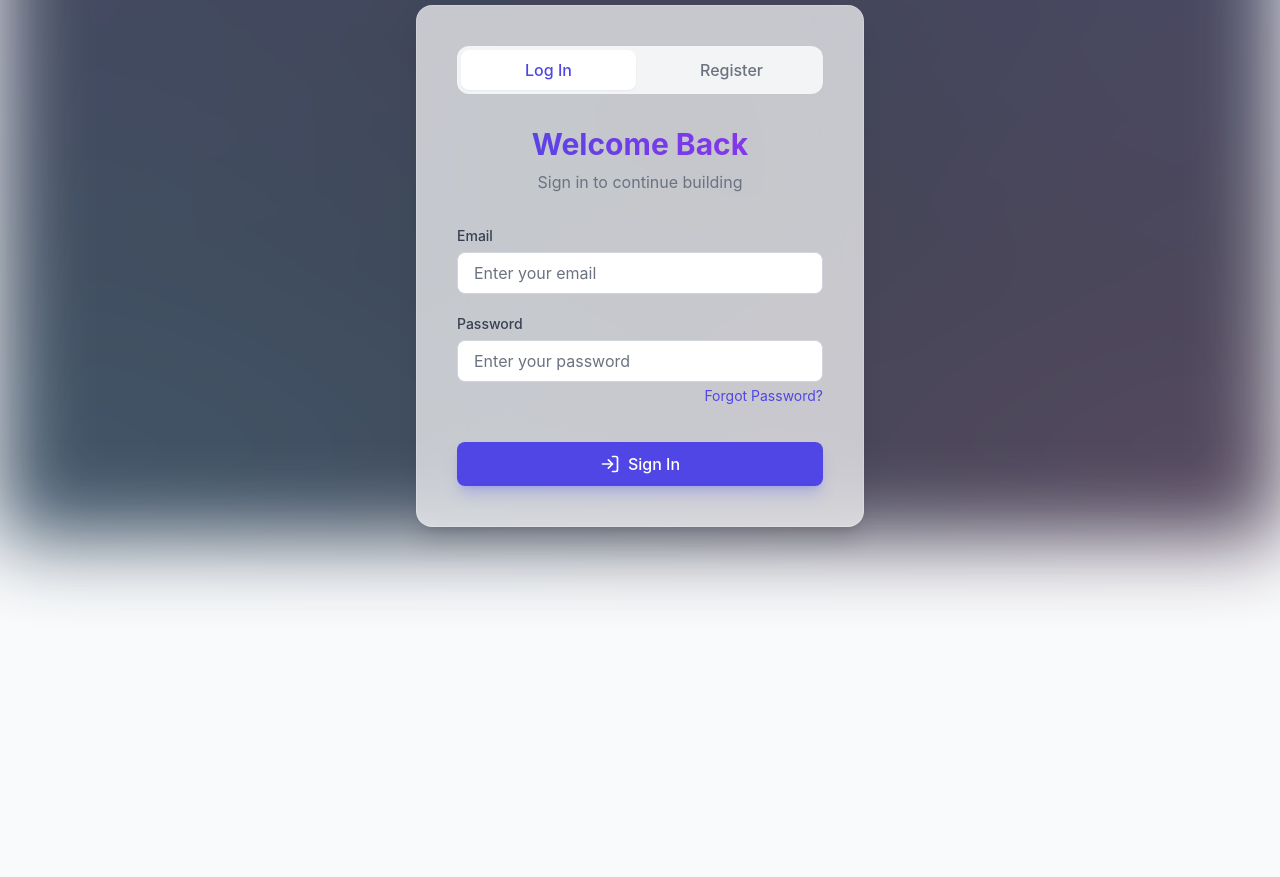
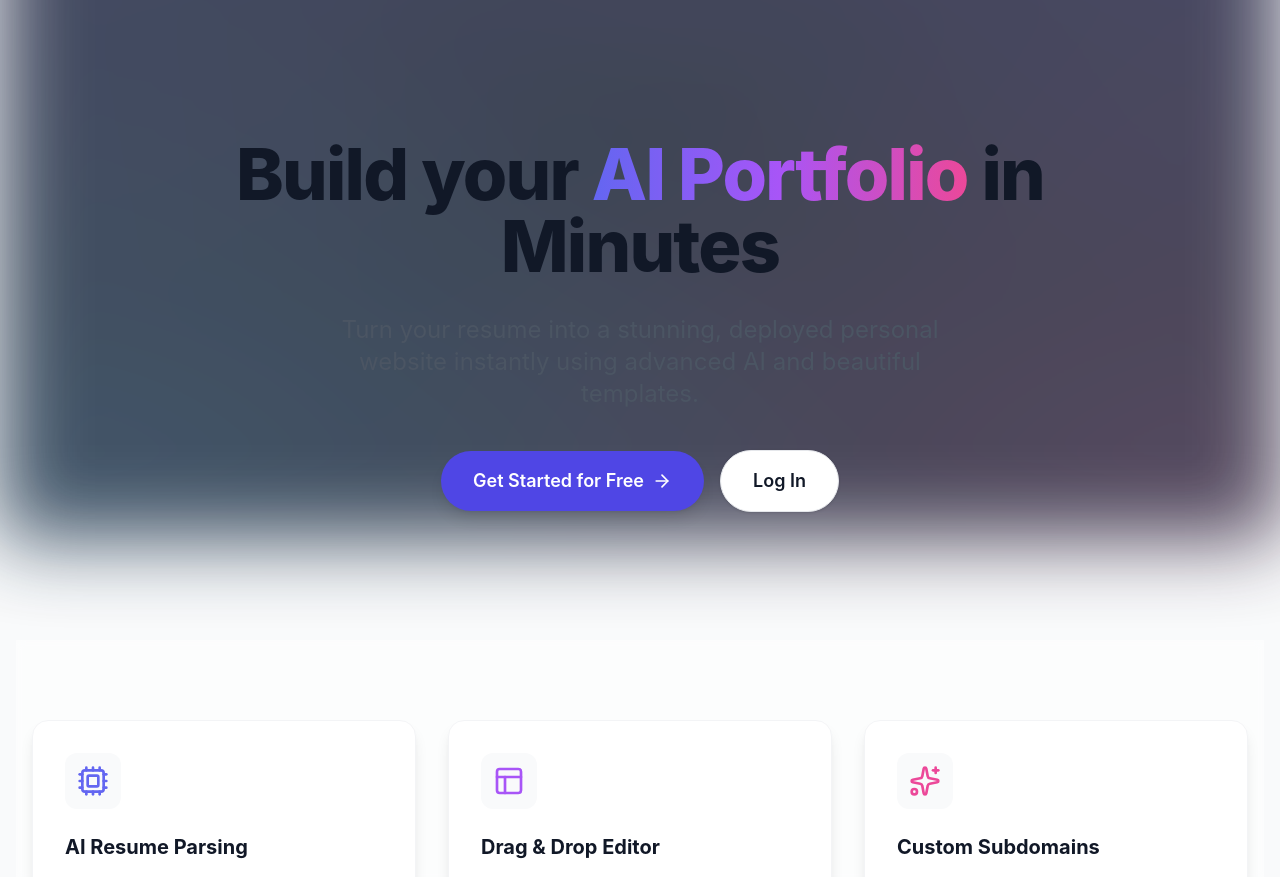
Before and after one commit to Hardikbhanot/ai-portfolio-generator, a React (Create React App) app in the folder frontend/portfolio-frontend/: page / in a window 1280 px wide. Shown: the part 260-1137 px from the top of the page. Before the commit the page ends 926 px from the top, so only its background shows below. Built offline with nearby package versions, Linux system fonts and the light colour scheme; no server answers.

Commit message:
Feat: Add Landing Page and fix auth redirects

```diff
--- a/frontend/portfolio-frontend/src/App.jsx
+++ b/frontend/portfolio-frontend/src/App.jsx
@@ -14,47 +14,10 @@ import AnalyticsDashboard from "./pages/AnalyticsDashboard";
 import MeshGradientBackground from "./components/MeshGradientBackground";
 import PublicPortfolioView from "./pages/PublicPortfolioView";
 
+import LandingPage from "./pages/LandingPage";
+
 function App() {
-  const [subdomain, setSubdomain] = useState(null);
-
-  useEffect(() => {
-    const host = window.location.hostname;
-    const parts = host.split('.');
-    let sub = null;
-
-    if (host.includes('localhost')) {
-      if (parts.length > 1 && parts[0] !== 'www') {
-        sub = parts[0];
-      }
-    } else {
-      // Production: e.g. hardik.portfolio-generator.hbhanot.tech
-      // Assuming 2-part TLD or 3-part?
-      // portfolio-generator.hbhanot.tech is the main domain (3 parts?)
-      // If domain is "portfolio-generator.hbhanot.tech", parts are [portfolio-generator, hbhanot, tech] -> length 3.
-      // If "hardik.portfolio-generator.hbhanot.tech", length 4.
-      if (parts.length > 3) {
-        sub = parts[0];
-      } else if (parts.length === 3 && parts[1] === 'vercel') {
-        // e.g. project.vercel.app -> sub = project? No, Vercel subdomains are main domains usually.
-        // Custom domain logic is most important.
-        // If the main domain is "custom.com", then "sub.custom.com" has 3 parts.
-        // Let's assume anything NOT 'www' and NOT the known main domain is a sub.
-        if (parts[0] !== 'www' && parts[0] !== 'app' && parts[0] !== 'ai-portfolio-generator') {
-          // It's risky without knowing the exact main domain.
-          // But for "portfolio-generator.hbhanot.tech", we expect sub.domain.
-          if (host.endsWith('portfolio-generator.hbhanot.tech')) {
-            sub = parts[0];
-          }
-        }
-      }
-    }
-
-    setSubdomain(sub);
-  }, []);
-
-  if (subdomain) {
-    return <PublicPortfolioView subdomain={subdomain} />;
-  }
+  // ... (keep logic)
 
   return (
     <HelmetProvider>
@@ -65,7 +28,7 @@ function App() {
             <Navbar />
             <main className="flex-grow container mx-auto px-4 py-8 pt-24 pb-20">
               <Routes>
-                <Route path="/" element={<LoginPage />} />
+                <Route path="/" element={<LandingPage />} />
                 <Route path="/login" element={<LoginPage />} />
                 <Route path="/forgot-password" element={<ForgotPasswordPage />} />
                 <Route path="/reset-password" element={<ResetPasswordPage />} />
--- a/frontend/portfolio-frontend/src/components/Navbar.jsx
+++ b/frontend/portfolio-frontend/src/components/Navbar.jsx
@@ -29,8 +29,8 @@ function Navbar() {
   return (
     <nav className="glass-card sticky top-4 left-0 right-0 mx-4 rounded-2xl z-50 mb-8 transition-all duration-300">
       <div className="container mx-auto flex justify-between items-center p-4">
-        {/* 4. Corrected the link to point to /generate for logged-in users */}
-        <Link to={isAuthenticated ? "/portfolio" : "/login"} className="text-2xl font-bold bg-clip-text text-transparent bg-gradient-to-r from-indigo-500 to-purple-600 dark:from-indigo-400 dark:to-purple-500 hover:scale-105 transition-transform">
+        {/* Logo always points to Home (Landing Page). Logic there handles 'Get Started' dest. */}
+        <Link to="/" className="text-2xl font-bold bg-clip-text text-transparent bg-gradient-to-r from-indigo-500 to-purple-600 dark:from-indigo-400 dark:to-purple-500 hover:scale-105 transition-transform">
           Lopsie
         </Link>
         <div className="flex items-center space-x-4">
--- /dev/null
+++ b/frontend/portfolio-frontend/src/pages/LandingPage.jsx
@@ -0,0 +1,135 @@
+import React from 'react';
+import { motion } from 'framer-motion';
+import { Link, useNavigate } from 'react-router-dom';
+import { useAuth } from '../context/AuthContext';
+import { ArrowRight, Code, Cpu, Layout, Sparkles, CheckCircle } from 'lucide-react';
+
+const LandingPage = () => {
+    const { isAuthenticated } = useAuth();
+    const navigate = useNavigate();
+
+    const handleGetStarted = () => {
+        if (isAuthenticated) {
+            navigate('/portfolio');
+        } else {
+            navigate('/login');
+        }
+    };
+
+    const fadeInUp = {
+        hidden: { opacity: 0, y: 30 },
+        visible: { opacity: 1, y: 0, transition: { duration: 0.6 } }
+    };
+
+    return (
+        <div className="relative min-h-screen">
+            {/* Hero Section */}
+            <section className="relative pt-32 pb-20 lg:pt-48 lg:pb-32 overflow-hidden">
+                <div className="container mx-auto px-4 relative z-10">
+                    <div className="max-w-4xl mx-auto text-center">
+                        <motion.div initial="hidden" animate="visible" variants={fadeInUp}>
+                            <h1 className="text-5xl md:text-7xl font-extrabold tracking-tight text-gray-900 dark:text-white mb-8">
+                                Build your <span className="text-transparent bg-clip-text bg-gradient-to-r from-indigo-500 via-purple-500 to-pink-500">AI Portfolio</span> in Minutes
+                            </h1>
+                            <p className="text-xl md:text-2xl text-gray-600 dark:text-gray-300 mb-10 max-w-2xl mx-auto leading-relaxed">
+                                Turn your resume into a stunning, deployed personal website instantly using advanced AI and beautiful templates.
+                            </p>
+                            <div className="flex flex-col sm:flex-row items-center justify-center gap-4">
+                                <button
+                                    onClick={handleGetStarted}
+                                    className="px-8 py-4 bg-indigo-600 hover:bg-indigo-700 text-white text-lg font-semibold rounded-full shadow-lg hover:shadow-xl transition-all duration-300 flex items-center gap-2"
+                                >
+                                    {isAuthenticated ? "Go to Dashboard" : "Get Started for Free"}
+                                    <ArrowRight className="w-5 h-5" />
+                                </button>
+                                {!isAuthenticated && (
+                                    <Link
+                                        to="/login"
+                                        className="px-8 py-4 bg-white dark:bg-gray-800 text-gray-900 dark:text-gray-100 text-lg font-semibold rounded-full shadow hover:shadow-md transition-all duration-300 border border-gray-200 dark:border-gray-700"
+                                    >
+                                        Log In
+                                    </Link>
+                                )}
+                            </div>
+                        </motion.div>
+                    </div>
+                </div>
+            </section>
+
+            {/* Features Section */}
+            <section className="py-20 bg-white/50 dark:bg-gray-900/50 backdrop-blur-sm">
+                <div className="container mx-auto px-4">
+                    <div className="grid grid-cols-1 md:grid-cols-3 gap-8">
+                        <FeatureCard
+                            icon={<Cpu className="w-8 h-8 text-indigo-500" />}
+                            title="AI Resume Parsing"
+                            description="Upload your PDF/DOCX resume and let our AI extract your skills, projects, and bio automatically."
+                        />
+                        <FeatureCard
+                            icon={<Layout className="w-8 h-8 text-purple-500" />}
+                            title="Drag & Drop Editor"
+                            description="Customize every pixel found in your portfolio with our powerful, intuitive visual builder."
+                        />
+                        <FeatureCard
+                            icon={<Sparkles className="w-8 h-8 text-pink-500" />}
+                            title="Custom Subdomains"
+                            description="Publish your site instantly to a custom URL like yourname.portfolio-generator.tech."
+                        />
+                    </div>
+                </div>
+            </section>
+
+            {/* How it Works Section */}
+            <section className="py-20">
+                <div className="container mx-auto px-4 text-center">
+                    <h2 className="text-4xl font-bold text-gray-900 dark:text-white mb-16">How it Works</h2>
+                    <div className="grid grid-cols-1 md:grid-cols-3 gap-12 relative">
+                        {/* Connecting Line (Desktop) */}
+                        <div className="hidden md:block absolute top-12 left-[16%] right-[16%] h-1 bg-gradient-to-r from-indigo-200 via-purple-200 to-pink-200 dark:from-gray-700 dark:via-gray-600 dark:to-gray-700 -z-10 rounded-full"></div>
+
+                        <Step
+                            number="1"
+                            title="Upload Resume"
+                            desc="Simply drop your resume file. AI does the heavy lifting."
+                        />
+                        <Step
+                            number="2"
+                            title="Choose Template"
+                            desc="Select from our range of professional, modern designs."
+                        />
+                        <Step
+                            number="3"
+                            title="Publish & Share"
+                            desc="Get your live link instantly and share it with the world."
+                        />
+                    </div>
+                </div>
+            </section>
+        </div>
+    );
+};
+
+const FeatureCard = ({ icon, title, description }) => (
+    <motion.div
+        whileHover={{ y: -5 }}
+        className="p-8 bg-white dark:bg-gray-800 rounded-2xl shadow-lg border border-gray-100 dark:border-gray-700"
+    >
+        <div className="p-3 bg-gray-50 dark:bg-gray-700/50 rounded-xl w-fit mb-6">
+            {icon}
+        </div>
+        <h3 className="text-xl font-bold text-gray-900 dark:text-white mb-3">{title}</h3>
+        <p className="text-gray-600 dark:text-gray-400 leading-relaxed">{description}</p>
+    </motion.div>
+);
+
+const Step = ({ number, title, desc }) => (
+    <div className="flex flex-col items-center">
+        <div className="w-24 h-24 bg-white dark:bg-gray-800 rounded-full shadow-xl flex items-center justify-center mb-6 border-4 border-gray-50 dark:border-gray-700 relative z-10">
+            <span className="text-3xl font-bold text-transparent bg-clip-text bg-gradient-to-tr from-indigo-500 to-purple-500">{number}</span>
+        </div>
+        <h3 className="text-xl font-bold text-gray-900 dark:text-white mb-3">{title}</h3>
+        <p className="text-gray-600 dark:text-gray-400 max-w-xs">{desc}</p>
+    </div>
+);
+
+export default LandingPage;
--- a/frontend/portfolio-frontend/src/pages/LoginPage.jsx
+++ b/frontend/portfolio-frontend/src/pages/LoginPage.jsx
@@ -1,4 +1,4 @@
-import React, { useState } from "react";
+import React, { useState, useEffect } from "react";
 import { motion, AnimatePresence } from "framer-motion";
 import { useNavigate, Link } from "react-router-dom";
 // 1. IMPORT the configured apiClient
@@ -12,7 +12,13 @@ import { LogIn as LogInIcon } from "lucide-react";
 function LoginPage() {
   const [view, setView] = useState("login");
   const navigate = useNavigate();
-  const { login } = useAuth();
+  const { login, isAuthenticated } = useAuth();
+
+  useEffect(() => {
+    if (isAuthenticated) {
+      navigate('/portfolio');
+    }
+  }, [isAuthenticated, navigate]);
   const [loginForm, setLoginForm] = useState({ email: "", password: "" });
   const [isLoading, setIsLoading] = useState(false);
   const [notification, setNotification] = useState(null);
```
